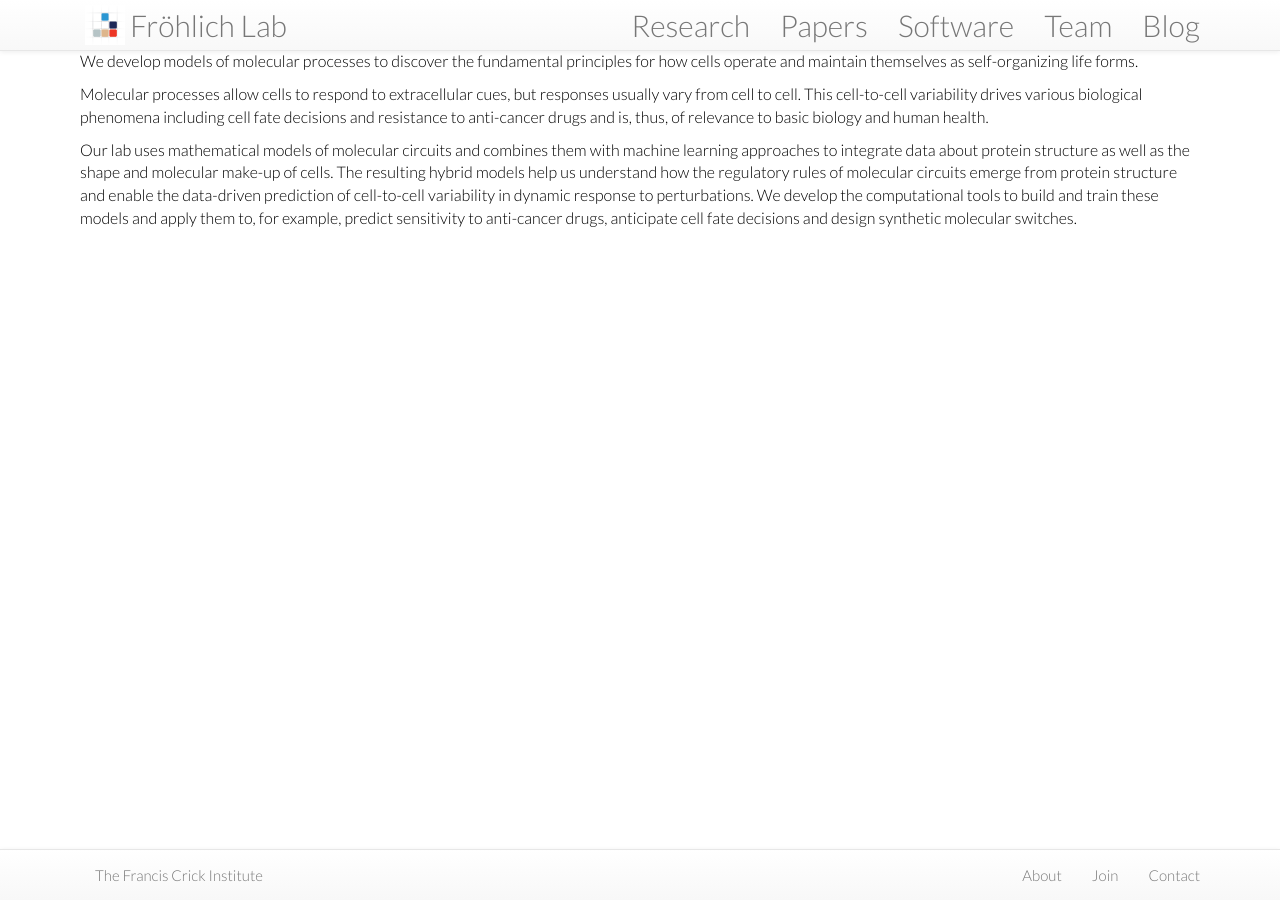
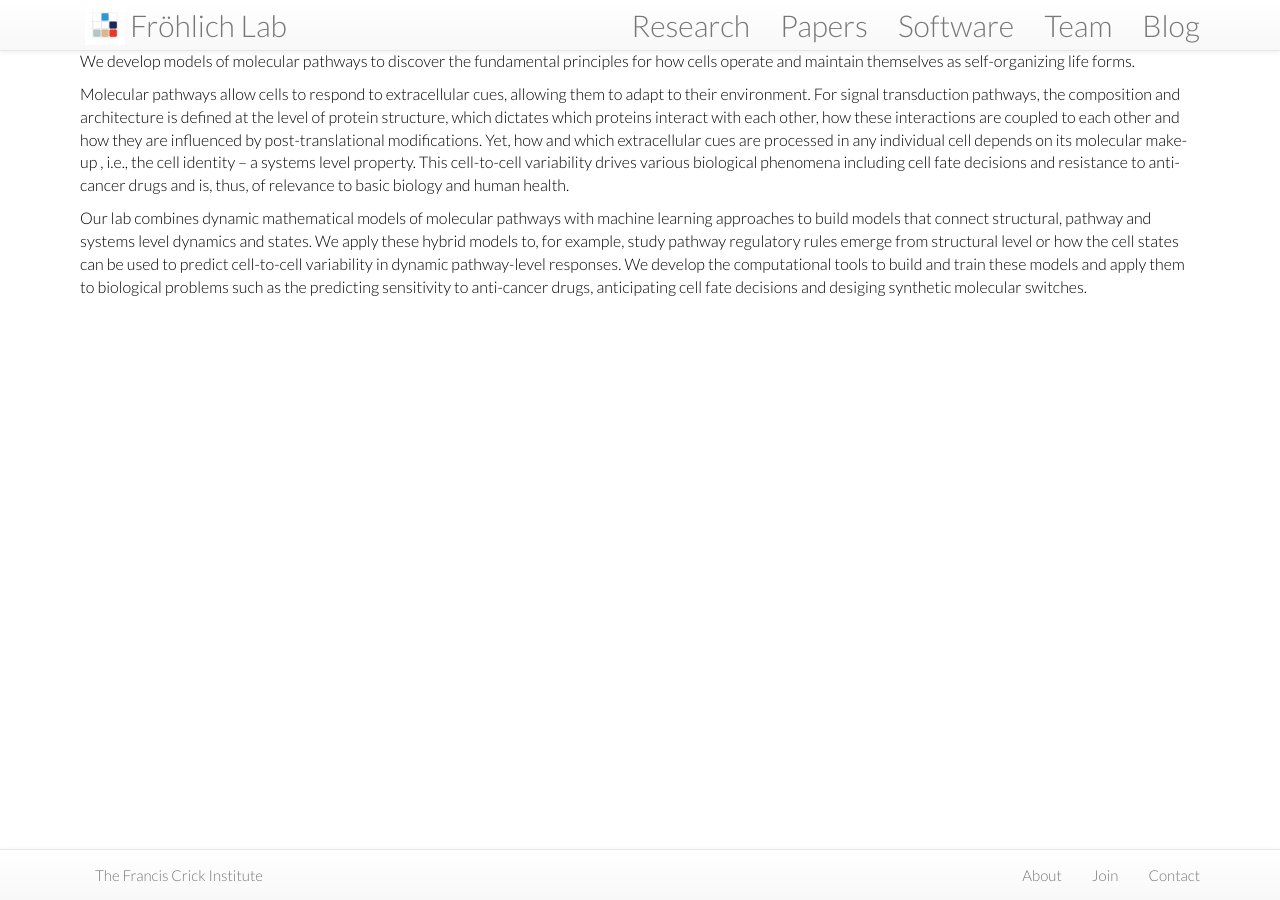
Before and after one commit to frohlich-lab/frohlichlab.github.io, a Jekyll site: the page built from misc/_posts/2022-10-02-home.md, in a window 1280 px wide. Built offline with Jekyll 4.4.1, drawn with Linux system fonts in a browser that asks for light colours; nearby versions of some CDN libraries.

Commit message:
update text & graphics

```diff
--- a/index.html
+++ b/index.html
@@ -1,6 +1,6 @@
 ---
 layout: default
-title: Dynamics of Living Systems Lab
+title: Fröhlich Lab
 categories:
  - home
 ---
@@ -10,8 +10,6 @@ categories:
 	{% assign homepage = page %}
 {% endif %}
 {% endfor %}
-
-<div class="bigspacer"></div>
 
 <div class="row">
 	<div class="col-md-12">
--- a/misc/_posts/2022-10-02-home.md
+++ b/misc/_posts/2022-10-02-home.md
@@ -1,10 +1,11 @@
 ---
 layout: default
+title: Dynamics of Living Systems Lab
 categories: home
 homepage: true
 ---
-We develop models of molecular processes to discover the fundamental principles for how cells operate and maintain themselves as self-organizing life forms.
+We develop models of molecular pathways to discover the fundamental principles for how cells operate and maintain themselves as self-organizing life forms.
 
-Molecular processes allow cells to respond to extracellular cues, but responses usually vary from cell to cell. This cell-to-cell variability drives various biological phenomena including cell fate decisions and resistance to anti-cancer drugs and is, thus, of relevance to basic biology and human health.
+Molecular pathways allow cells to respond to extracellular cues, allowing them to adapt to their environment. For signal transduction pathways, the composition and architecture is defined at the level of protein structure, which dictates which proteins interact with each other, how these interactions are coupled to each other and how they are influenced by post-translational modifications. Yet, how and which extracellular cues are processed in any individual cell depends on its molecular make-up , i.e., the cell identity – a systems level property. This cell-to-cell variability drives various biological phenomena including cell fate decisions and resistance to anti-cancer drugs and is, thus, of relevance to basic biology and human health.
 
-Our lab uses mathematical models of molecular circuits and combines them with machine learning approaches to integrate data about protein structure as well as the shape and molecular make-up of cells. The resulting hybrid models help us understand how the regulatory rules of molecular circuits emerge from protein structure and enable the data-driven prediction of cell-to-cell variability in dynamic response to perturbations. We develop the computational tools to build and train these models and apply them to, for example, predict sensitivity to anti-cancer drugs, anticipate cell fate decisions and design synthetic molecular switches.
+Our lab combines dynamic mathematical models of molecular pathways with machine learning approaches to build models that connect structural, pathway and systems level dynamics and states. We apply these hybrid models to, for example, study pathway regulatory rules emerge from structural level or how the cell states can be used to predict cell-to-cell variability in dynamic pathway-level responses. We develop the computational tools to build and train these models and apply them to biological problems such as the predicting sensitivity to anti-cancer drugs, anticipating cell fate decisions and desiging synthetic molecular switches.
```
Also changed, not shown: research/_posts/2022-12-03-coarse_graining.md (+2 -2 lines), research/_posts/2022-12-04-contextualization.md (+2 -2 lines), research/_posts/2022-12-06-system_dynamics.md (+2 -2 lines), assets/images/projects/coarse_graining.png, assets/images/projects/contextualization.png, assets/images/projects/systems.png, assets/themes/lab/images/banner/banner.png, 4 other files.
